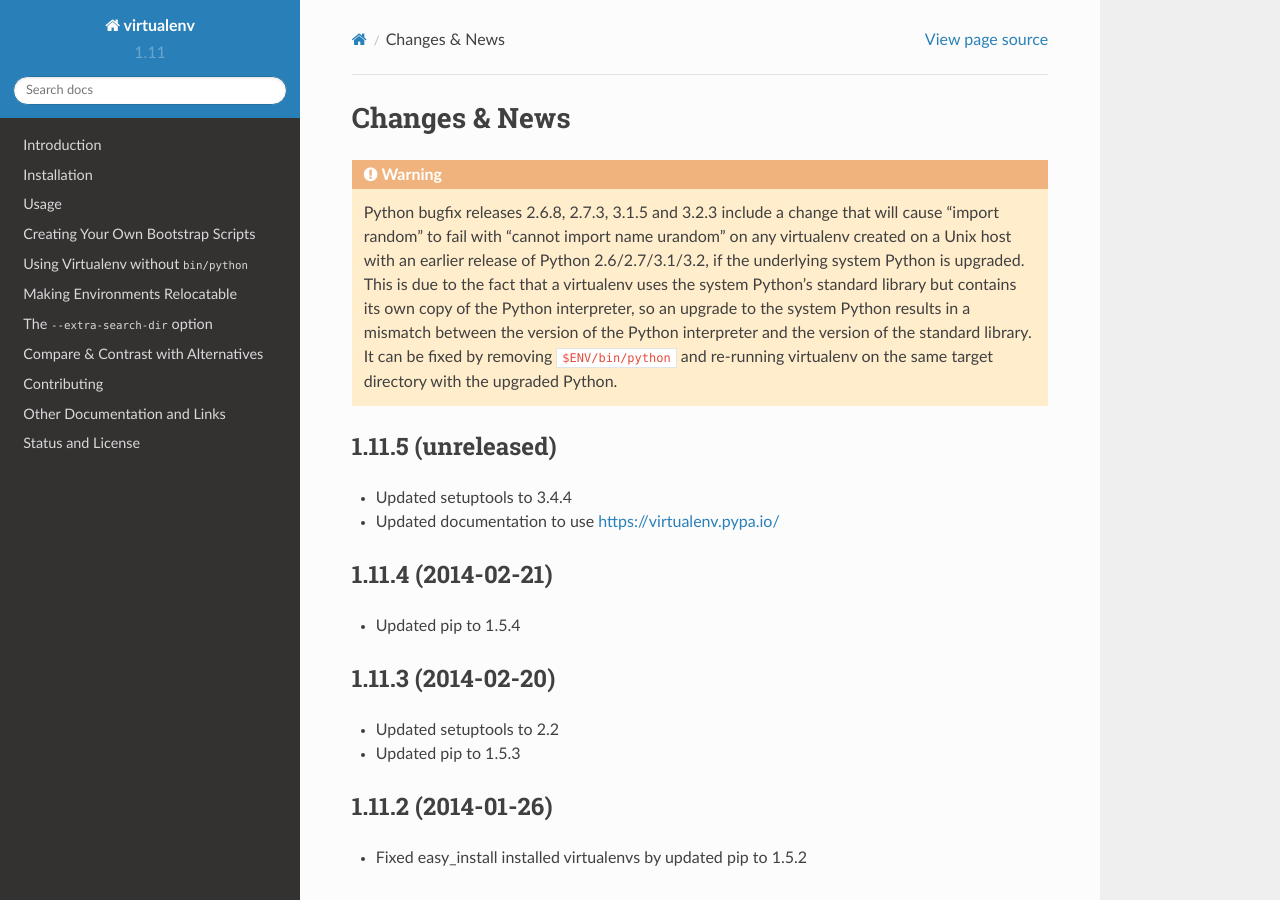
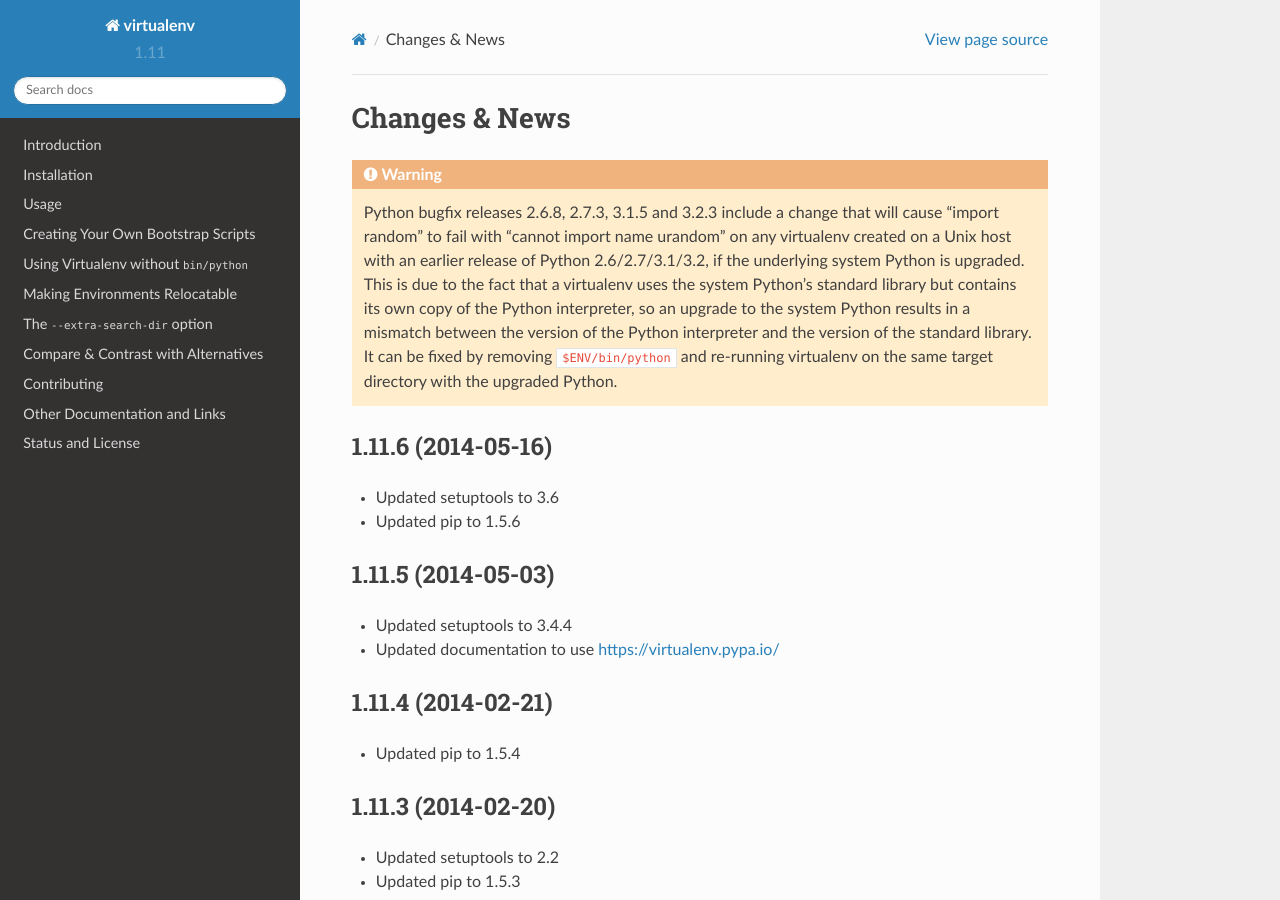
Before and after one commit to pypa/virtualenv, a Sphinx documentation site: the page built from docs/news.rst, in a window 1280 px wide and 900 px high. Built offline with Sphinx 7.4.7 and the Read the Docs theme 2.0.0, drawn with Linux system fonts in a browser that asks for light colours.

Commit message:
Upgrade pip and setuptools

```diff
--- a/docs/news.rst
+++ b/docs/news.rst
@@ -15,7 +15,14 @@
    with the upgraded Python.
 
 
-1.11.5 (unreleased)
+1.11.6 (2014-05-16)
+~~~~~~~~~~~~~~~~~~~
+
+* Updated setuptools to 3.6
+* Updated pip to 1.5.6
+
+
+1.11.5 (2014-05-03)
 ~~~~~~~~~~~~~~~~~~~
 
 * Updated setuptools to 3.4.4
```
Also changed, not shown: 4 other files.
